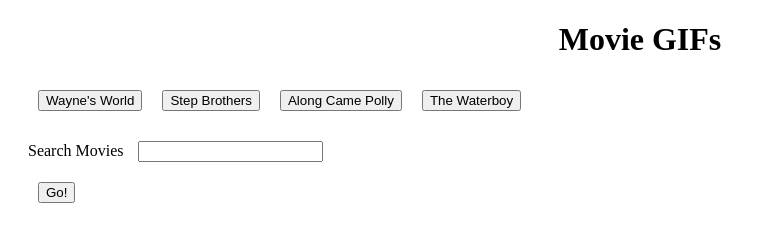
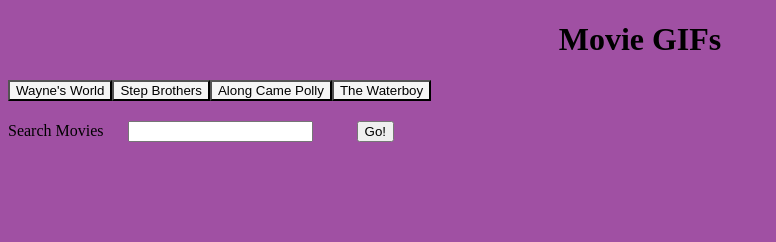
Before and after one commit to lagunaaimee/GifTastic, a plain HTML site: page index.html in a window 1280 px wide. Shown: the whole page, without its empty margins (0-776 px from the left). Drawn offline with nearby package versions, Linux system fonts and the light colour scheme.

Commit message:
added css

```diff
--- a/index.html
+++ b/index.html
@@ -8,8 +8,14 @@
         button,
         div,
         form,
+        body {
+            background: rgb(160, 80, 163);
+        }
         input {
-            margin: 10px;
+            margin: 20px;
+        }
+        .movie-btn {
+            background: whitesmoke;
         }
     </style>
 </head>
@@ -27,7 +33,7 @@
         <form id="movie-form">
             <label for="movie-input">Search Movies</label>
             <input type="text" id="movie-input">
-            <br>
+            <!-- <br> -->
 
             <!-- Button triggers new movie to be added -->
             <input id="add-movie" type="submit" value="Go!">
@@ -45,7 +51,7 @@
             function displayMovieInfo() {
 
                 var movie = $(this).attr("data-name");
-                var queryURL = "https://api.giphy.com/v1/gifs/search?q=" + movie + "&api_key=vwU3DqmbyF2Av06X3thqlPTApGI2gdI4&limit=10";
+                var queryURL = "https://api.giphy.com/v1/gifs/search?q=" + movie + "&api_key=vwU3DqmbyF2Av06X3thqlPTApGI2gdI4&limit=10&rating=G&rating=PG&rating=PG-13";
 
                 // Creating an AJAX call for the specific movie button being clicked
                 $.ajax({
@@ -82,7 +88,7 @@
                         // Putting the entire movie above the previous movies
                         $("#gifs-view").prepend(movieDiv);
                     }
-                    });
+                });
             };
 
             // Function for displaying movie data
```
Also changed, not shown: assets/javascript/api.js (deleted).
